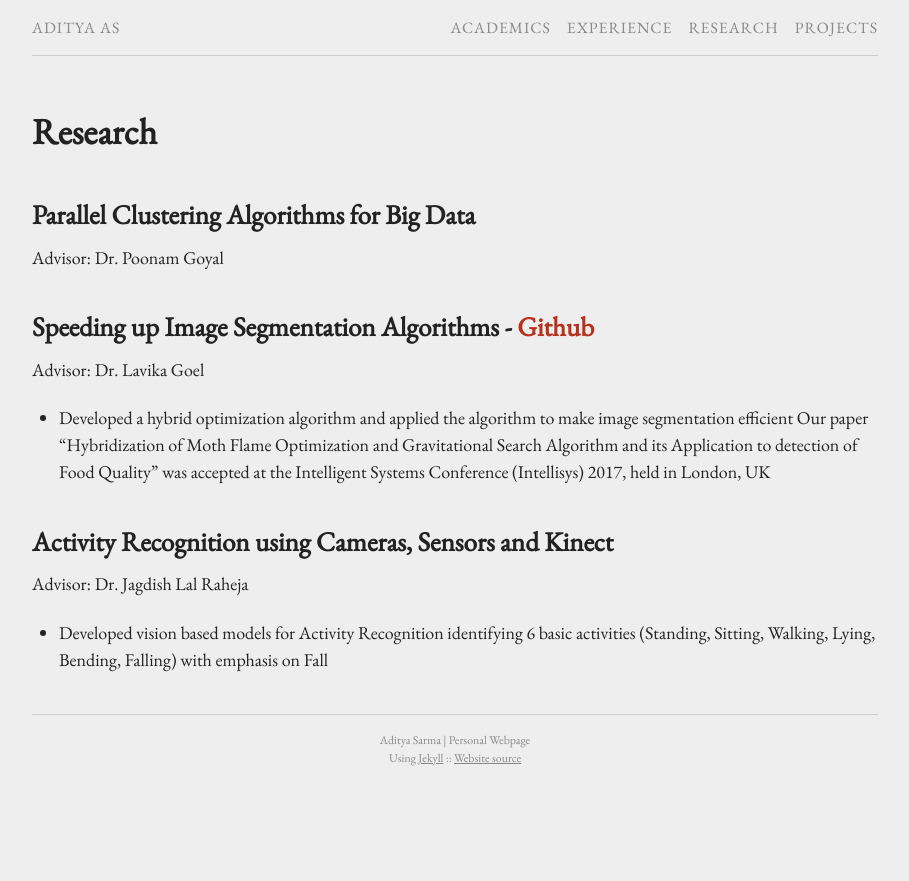
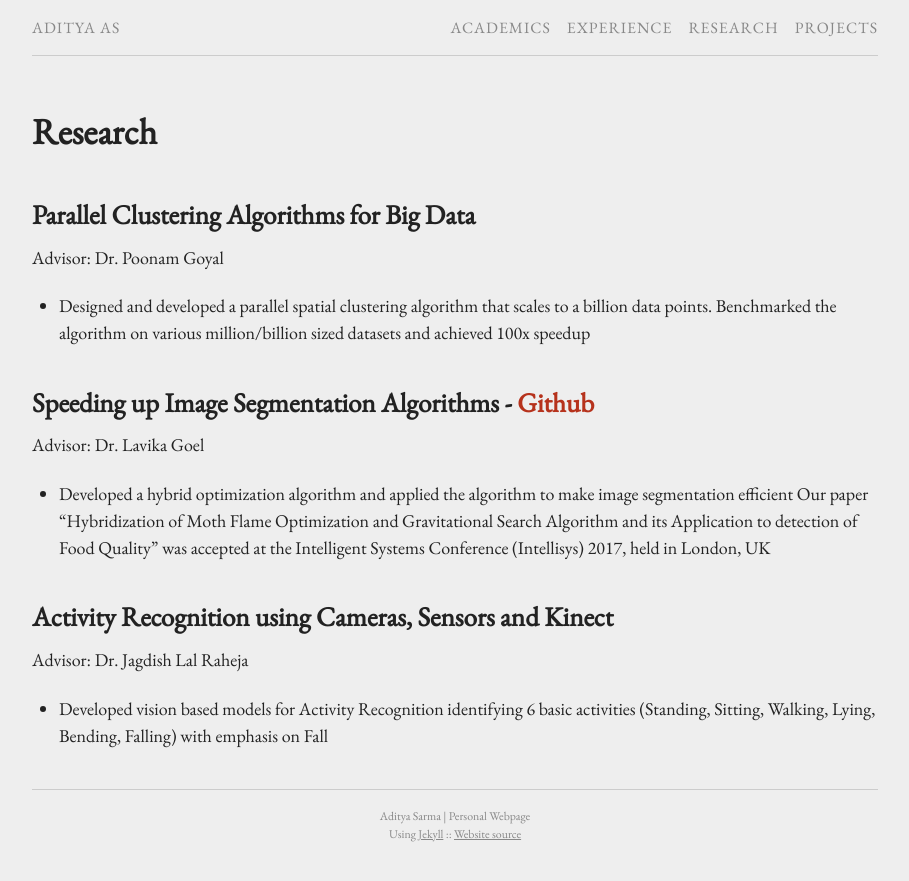
Before and after one commit to sanchit-ahuja/sanchit-ahuja.github.io, a Jekyll site: the page built from research.md, in a window 1280 px wide. Shown: the top 881 px of the page, without its empty margins (185-1094 px from the left). Built offline with Jekyll 4.4.1, drawn with Linux system fonts in a browser that asks for light colours.

Commit message:
Update research.md

```diff
--- a/research.md
+++ b/research.md
@@ -6,6 +6,7 @@ permalink: /research/
 
 ## Parallel Clustering Algorithms for Big Data
 Advisor: Dr. Poonam Goyal
+* Designed and developed a parallel spatial clustering algorithm that scales to a billion data points. Benchmarked the algorithm on various million/billion sized datasets and achieved 100x speedup
 
 ## Speeding up Image Segmentation Algorithms - [Github](https://github.com/AdityaAS/FoodSense)
 Advisor: Dr. Lavika Goel
```
